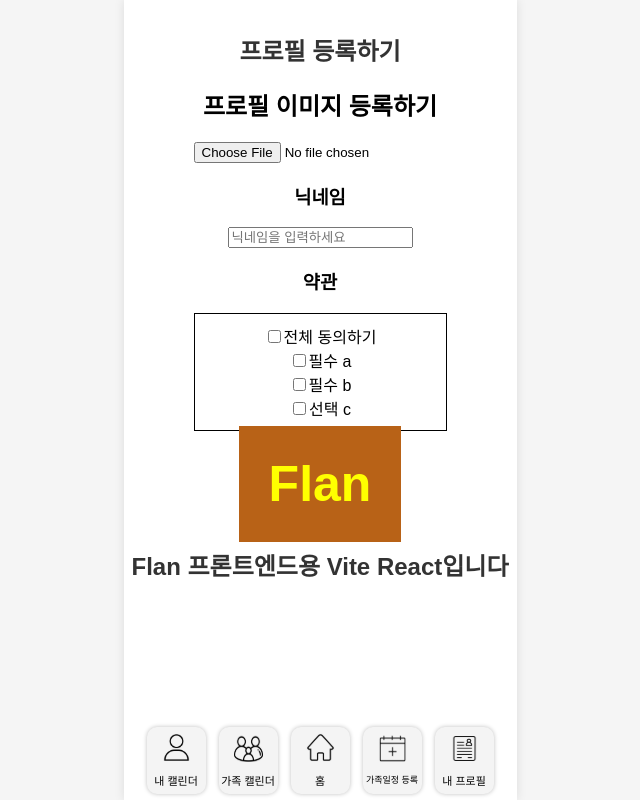
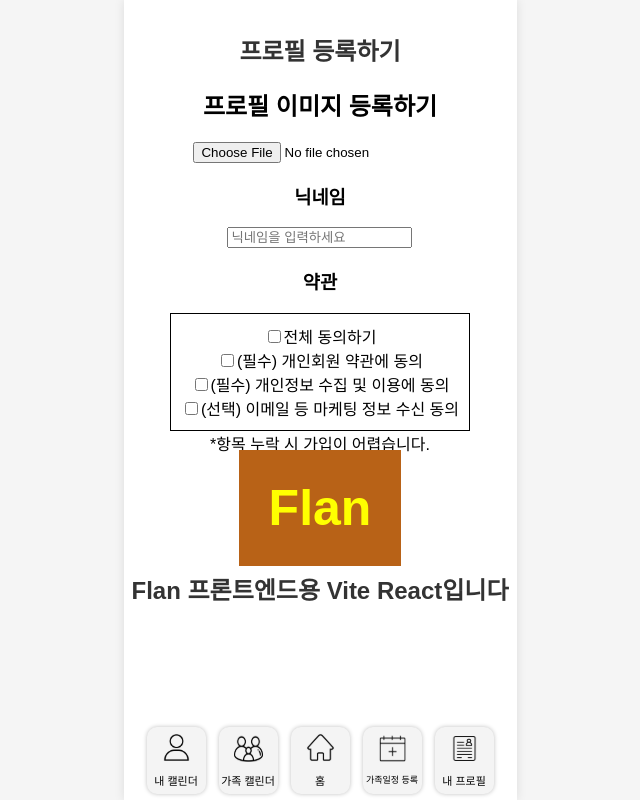
Before and after one commit to 2024GanzithonPYTHON/6_Ganzi_Frontend, a React (Vite) app: page /Register in a window 1280 px wide. Shown: the whole page, without its empty margins (320-960 px from the left). Built offline with nearby package versions, Linux system fonts and the light colour scheme; a web font is replaced by a local one.

Commit message:
npm install axios

```diff
--- a/package.json
+++ b/package.json
@@ -10,6 +10,7 @@
     "preview": "vite preview"
   },
   "dependencies": {
+    "axios": "^1.7.7",
     "react": "^18.3.1",
     "react-device-detect": "^2.2.3",
     "react-dom": "^18.3.1",
--- a/src/pages/login/Register.css
+++ b/src/pages/login/Register.css
@@ -0,0 +1,5 @@
+.must {
+    font-size: 11px;
+    color: red;
+    font-weight: 500;
+}
--- a/src/pages/login/Register.jsx
+++ b/src/pages/login/Register.jsx
@@ -38,7 +38,7 @@
     setAgreements(updatedAgreements);
   };
 
-  const isRegisterButtonEnabled = agreements.requiredA && agreements.requiredB;
+  const isRegisterButtonEnabled = profileImage && agreements.requiredA && agreements.requiredB;
 
   return (
     <div>
@@ -77,7 +77,7 @@
               checked={agreements.requiredA}
               onChange={() => handleAgreementChange('requiredA')}
             />
-            필수 a
+            (필수) 개인회원 약관에 동의
           </label>
           <br />
           <label>
@@ -86,7 +86,7 @@
               checked={agreements.requiredB}
               onChange={() => handleAgreementChange('requiredB')}
             />
-            필수 b
+            (필수) 개인정보 수집 및 이용에 동의
           </label>
           <br />
           <label>
@@ -95,10 +95,11 @@
               checked={agreements.optionalC}
               onChange={() => handleAgreementChange('optionalC')}
             />
-            선택 c
+            (선택) 이메일 등 마케팅 정보 수신 동의
           </label>
         </div>
       </section>
+      <div className='must'>*항목 누락 시 가입이 어렵습니다.</div>
 
       <button disabled={!isRegisterButtonEnabled}>프로필 등록하기</button>
     </div>
```
Also changed, not shown: 1 other file (tests, documents, lock files or other folders).
